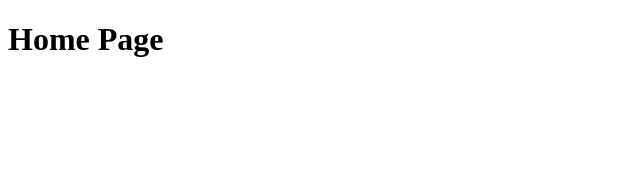
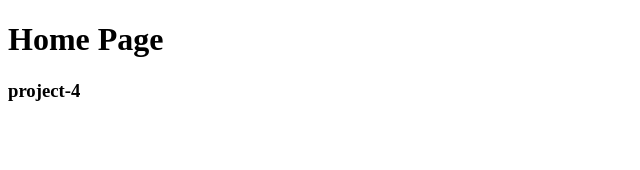
Before and after one commit to aaron-quickstart/project4repo, a React (Vite) app in the folder project4app/: page / in a window 1280 px wide. Shown: the top 170 px of the page, without its empty margins (0-640 px from the left). Built offline with nearby package versions, Linux system fonts and the light colour scheme.

Commit message:
cleared template and deleted unused css

```diff
--- a/project4app/src/App.jsx
+++ b/project4app/src/App.jsx
@@ -7,6 +7,7 @@ function App() {
   return (
     <>
       <h1>Home Page</h1>
+      <h3>project-4</h3>
     </>
   )
 }
```
